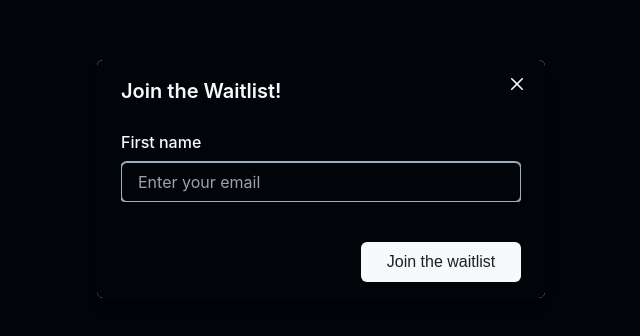
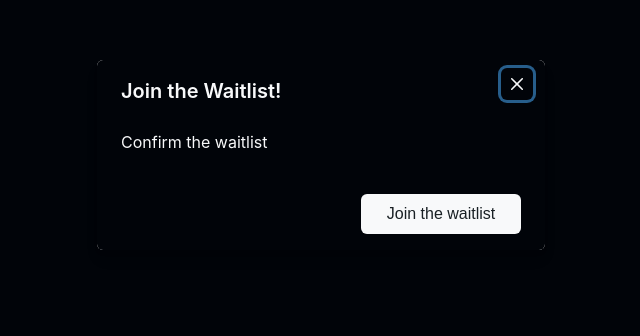
Before and after one commit to vedant-11/shortcast-waitlist, a Next.js app: page / in a window 1280 px wide. Both pictures are taken after a click on the button "Enter the future". Shown: the top 336 px of the page, without its empty margins (319-959 px from the left). Built offline with nearby package versions, Linux system fonts and the light colour scheme.

Commit message:
updated page

```diff
--- a/pages/index.js
+++ b/pages/index.js
@@ -36,8 +36,8 @@ export default function Home() {
           <Image src={back} layout={"fill"} />
         </div>
         <div className="z-10 absolute bg-transparent justify-center items-center w-full flex flex-col ">
-          <h1 className=" herofont font-bold text-center text-8xl w-1/2 overflow-hidden bg-transparent sm:text-5xl sm:w-80 ">
-            The future of music is here
+          <h1 className=" herofont font-bold text-center text-8xl w-3/4 overflow-hidden bg-transparent sm:text-5xl sm:w-80 ">
+            THE FUTURE OF MUSIC IS HERE
           </h1>
           <p className=" poppins font-normal  my-10 text-xl bg-transparent sm:text-lg sm:text-center  ">
             connecting artists with their fans like never before.
@@ -61,20 +61,15 @@ export default function Home() {
               <ModalHeader>Join the Waitlist!</ModalHeader>
               <ModalCloseButton />
               <ModalBody pb={6}>
-                <FormControl>
-                  <FormLabel>First name</FormLabel>
-                  <Input
-                    focusBorderColor="gray.400"
-                    ref={initialRef}
-                    placeholder="Enter your email"
-                  />
-                </FormControl>
+                <p>Confirm the waitlist</p>
               </ModalBody>
 
               <ModalFooter>
-                <button className=" hover:bg-[#C9C9C9] poppins font-regular bg-[#F8F9FA] text-[#192024] w-40 h-10 rounded-md ">
-                  Join the waitlist
-                </button>
+                <a href="https://form.jotform.com/220465350915453">
+                  <button className=" hover:bg-[#C9C9C9] poppins font-regular bg-[#F8F9FA] text-[#192024] w-40 h-10 rounded-md ">
+                    Join the waitlist
+                  </button>
+                </a>
               </ModalFooter>
             </ModalContent>
           </Modal>
```
Also changed, not shown: 1 other file (tests, documents, lock files or other folders).
